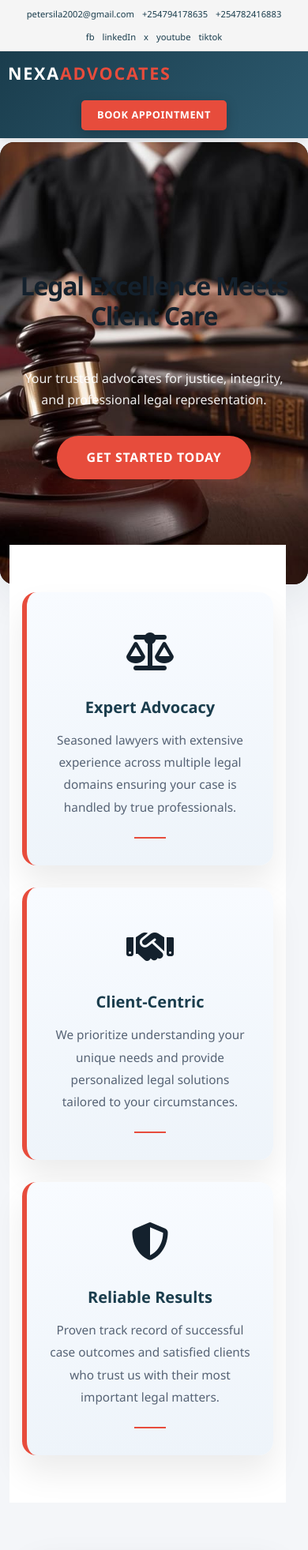
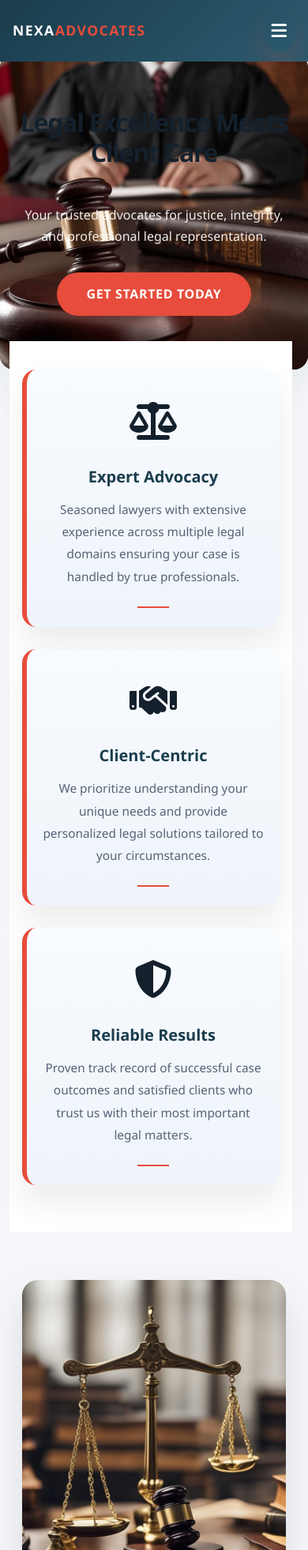
Before and after one commit to peter-sila/advoc_firm, a PHP site: page / in a window 390 px wide. Shown: the top 1963 px of the page at 79% size. Run offline with PHP 8.4, Linux system fonts and the light colour scheme; a stand-in replaces the project's code that opens the database connection.

Commit message:
added mobile styling

```diff
--- a/css/global.css
+++ b/css/global.css
@@ -370,6 +370,61 @@ table tbody tr {
   }
 }
 
+@media (max-width: 768px) {
+  body {
+    padding-top: 76px;
+  }
+
+  .container,
+  .admin-dashboard,
+  .form-wrapper,
+  .contact-container,
+  .practice-areas,
+  .latest-news,
+  .related-posts {
+    width: calc(100% - 32px);
+  }
+
+  section {
+    padding-top: 40px;
+    padding-bottom: 40px;
+  }
+
+  table {
+    display: block;
+    max-width: 100%;
+    overflow-x: auto;
+  }
+}
+
+@media (max-width: 480px) {
+  body {
+    padding-top: 68px;
+  }
+
+  .container,
+  .admin-dashboard,
+  .form-wrapper,
+  .contact-container,
+  .practice-areas,
+  .latest-news,
+  .related-posts {
+    width: calc(100% - 24px);
+  }
+
+  .hero {
+    padding: 56px 16px;
+  }
+
+  .button,
+  button,
+  input[type='submit'],
+  input[type='button'] {
+    max-width: 100%;
+    padding: 12px 20px;
+  }
+}
+
 .animate-fade,
 .fade-in,
 .fade-up,
--- a/css/homes.css
+++ b/css/homes.css
@@ -476,3 +476,50 @@ button:hover {
       margin: -50px 12px 0;
    }
 }
+
+@media (max-width: 768px) {
+   .hero {
+      min-height: 440px;
+      padding-top: 64px;
+   }
+
+   .motive-cards {
+      grid-template-columns: 1fr;
+      width: calc(100% - 32px);
+      margin-top: -36px;
+      padding-top: 36px;
+   }
+
+   .what-we-do {
+      gap: 24px;
+   }
+
+   .testimonials-container {
+      grid-template-columns: 1fr;
+   }
+
+   #blog-container {
+      grid-template-columns: repeat(auto-fit, minmax(min(100%, 260px), 1fr));
+   }
+}
+
+@media (max-width: 480px) {
+   .hero {
+      min-height: 400px;
+      padding: 48px 16px;
+   }
+
+   .motive-cards .card,
+   .testimonials .test-card {
+      padding: 24px 20px;
+   }
+
+   .test-card-header {
+      gap: 12px;
+   }
+
+   .market {
+      padding-top: 40px;
+      padding-bottom: 40px;
+   }
+}
--- a/js/main.js
+++ b/js/main.js
@@ -1,34 +1,12 @@
 // Main JavaScript for WE GOT YOU Advocates Website
 
 document.addEventListener('DOMContentLoaded', function() {
-    // Mobile menu toggle
-    setupMobileMenu();
-
     // Smooth scrolling for navigation links
     setupSmoothScroll();
 
     // Active link highlighting
     highlightActiveLink();
 });
-
-// Mobile Menu Toggle
-function setupMobileMenu() {
-    const mobileMenuToggle = document.querySelector('.mobile-menu-toggle');
-    const navLinks = document.querySelector('.nav-bar .nav-links');
-
-    if (mobileMenuToggle && navLinks) {
-        mobileMenuToggle.addEventListener('click', function() {
-            navLinks.classList.toggle('active');
-        });
-
-        // Close menu when a link is clicked
-        navLinks.querySelectorAll('a').forEach(link => {
-            link.addEventListener('click', function() {
-                navLinks.classList.remove('active');
-            });
-        });
-    }
-}
 
 // Smooth Scrolling
 function setupSmoothScroll() {
--- /dev/null
+++ b/js/mobile-menu.js
@@ -0,0 +1,29 @@
+const mobileMenuToggle = document.querySelector('.mobile-menu-toggle');
+const navLinks = document.querySelector('.nav-bar .nav-links');
+
+if (mobileMenuToggle && navLinks) {
+    function setMenuOpen(isOpen) {
+        navLinks.classList.toggle('active', isOpen);
+        mobileMenuToggle.setAttribute('aria-expanded', String(isOpen));
+        mobileMenuToggle.setAttribute(
+            'aria-label',
+            isOpen ? 'Close navigation menu' : 'Open navigation menu'
+        );
+    }
+
+    mobileMenuToggle.addEventListener('click', function() {
+        setMenuOpen(mobileMenuToggle.getAttribute('aria-expanded') !== 'true');
+    });
+
+    navLinks.querySelectorAll('a').forEach(function(link) {
+        link.addEventListener('click', function() {
+            setMenuOpen(false);
+        });
+    });
+
+    document.addEventListener('keydown', function(event) {
+        if (event.key === 'Escape') {
+            setMenuOpen(false);
+        }
+    });
+}
--- a/stat/css/footers.css
+++ b/stat/css/footers.css
@@ -117,3 +117,29 @@ footer hr {
       font-size: 0.8rem;
    }
 }
+
+@media (max-width: 768px) {
+   footer {
+      margin-top: 36px;
+   }
+
+   .f_top {
+      grid-template-columns: minmax(0, 1fr);
+      overflow-wrap: anywhere;
+   }
+
+   .f_btm {
+      overflow-wrap: anywhere;
+   }
+}
+
+@media (max-width: 480px) {
+   footer {
+      padding: 28px 16px 18px;
+   }
+
+   .contact-infor a,
+   .q-links a {
+      font-size: 0.9rem;
+   }
+}
--- a/stat/css/headers.css
+++ b/stat/css/headers.css
@@ -146,27 +146,28 @@ header .socials a:hover {
 
 /* Responsive Design */
 @media (max-width: 768px) {
-   header {
-      flex-direction: column;
-      gap: 10px;
-   }
-
-   header .contacts,
-   header .socials {
-      gap: 10px;
-      font-size: 0.75rem;
+   .top-bar > header {
+      display: none;
    }
 
    .nav-bar {
-      gap: 15px;
+      gap: 12px;
       flex-wrap: wrap;
+   }
+
+   .nav-bar .logo {
+      margin-right: auto;
    }
 
    .nav-bar .nav-links {
       display: none;
-      gap: 15px;
+      order: 3;
       flex-basis: 100%;
       flex-direction: column;
+      align-items: stretch;
+      gap: 0;
+      padding: 8px 0;
+      border-top: 1px solid rgba(255,255,255,0.2);
    }
 
    .nav-bar .nav-links.active {
@@ -175,26 +176,36 @@ header .socials a:hover {
 
    .mobile-menu-toggle {
       display: block;
+      padding: 8px 10px;
+      background: transparent;
+      color: #ffffff;
+      font-size: 1.4rem;
+   }
+
+   .nav-bar .nav-links a {
+      padding: 12px 8px;
+      border-bottom: 0;
    }
 
    .nav-bar .appoint {
+      display: none;
+      order: 4;
       flex-basis: 100%;
       text-align: center;
+   }
+
+   .nav-bar .nav-links.active + .appoint {
+      display: block;
    }
 }
 
 @media (max-width: 480px) {
-   header {
-      padding: 8px 10px;
+   .nav-bar {
+      padding: 12px 16px;
    }
 
-   header .contacts a,
-   header .socials a {
-      font-size: 0.7rem;
-   }
-
-   .nav-bar {
-      padding: 10px;
+   .nav-bar .logo a {
+      font-size: 1.1rem;
    }
 
    .nav-bar .logo p {
--- a/stat/header.html
+++ b/stat/header.html
@@ -17,7 +17,10 @@
       <div class="logo">
          <a href="index.php">NEXA<span>ADVOCATES</span></a>
       </div>
-      <div class="nav-links">
+      <button class="mobile-menu-toggle" type="button" aria-label="Open navigation menu" aria-controls="primary-navigation" aria-expanded="false">
+         <i class="fas fa-bars" aria-hidden="true"></i>
+      </button>
+      <div class="nav-links" id="primary-navigation">
          <a href="index.php">Home</a>
          <a href="aboutus.php">About Us</a>
          <a href="practiceareas.php">Practice Areas</a>
@@ -31,3 +34,4 @@
       </div>
    </div>
 </div>
+<script src="js/mobile-menu.js"></script>
```
Also changed, not shown: css/aboutus.css (+35 -0 lines), css/admin.css (+76 -0 lines), css/appointments.css (+19 -0 lines), css/blogs.css (+16 -0 lines), css/contactus.css (+25 -0 lines), css/practiceareas.css (+23 -0 lines), css/viewblog.css (+34 -0 lines).
